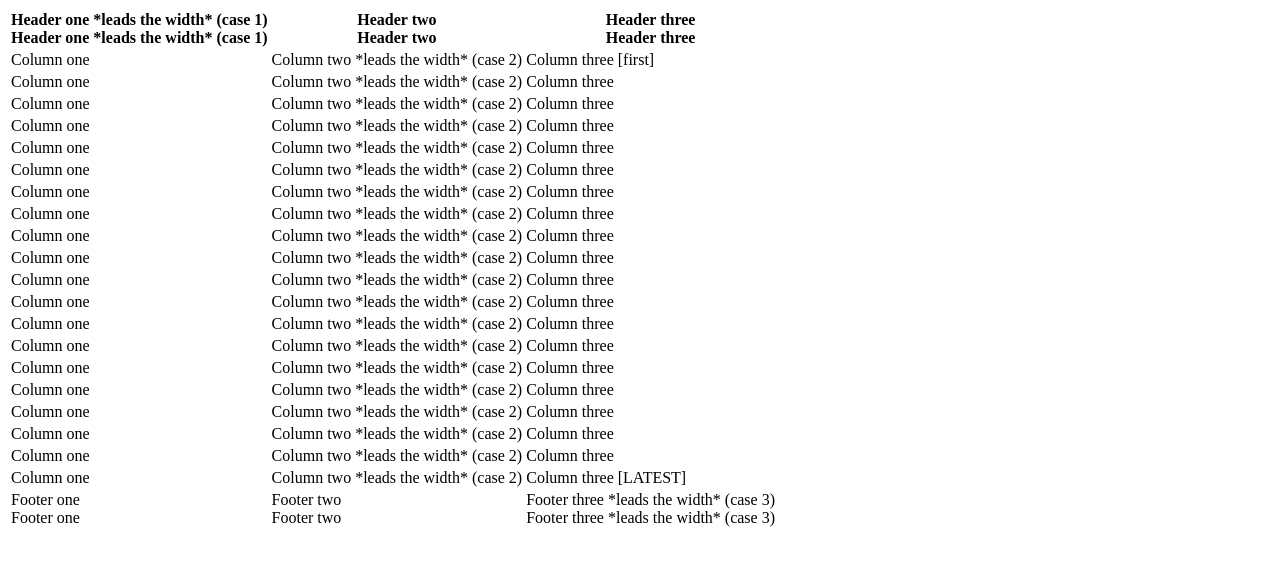
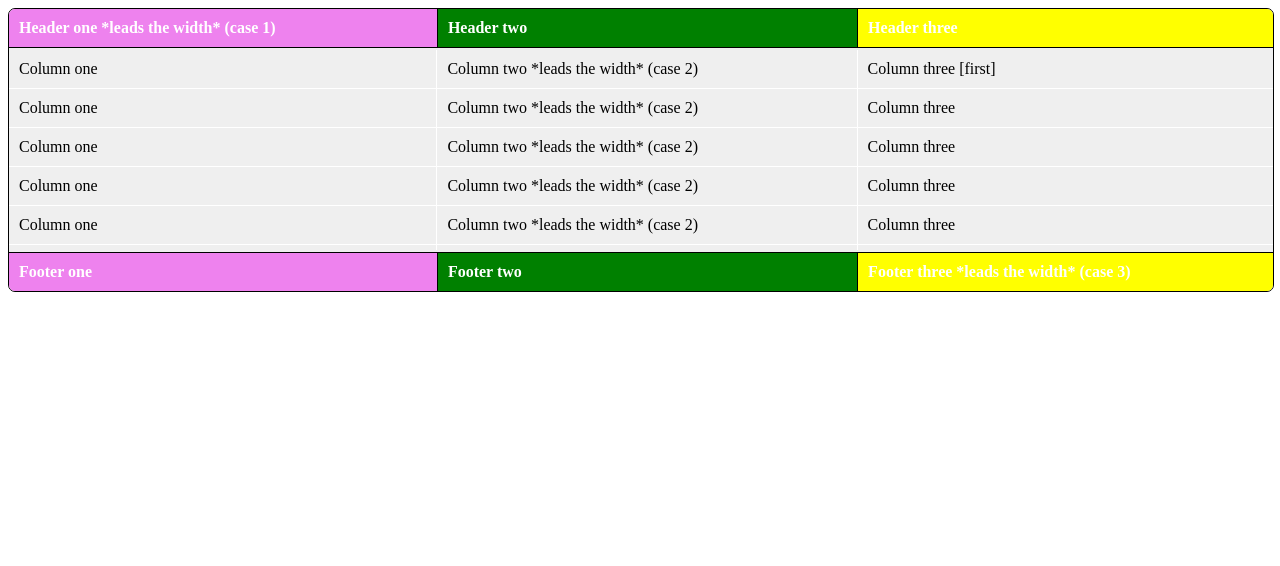
Before and after one commit to mantuonweb/scroll-table, an Angular app: page / in a window 1280 px wide. Shown: the top 566 px of the page. Built offline with nearby package versions, Linux system fonts and the light colour scheme.

Commit message:
1 file modified

```diff
--- a/src/app/app.component.css
+++ b/src/app/app.component.css
@@ -1,3 +1,95 @@
-p {
-  font-family: Lato;
+.wrapper {
+  width: 100%;
+  position: relative;
+  border: 1px solid #000;
+  background: #efefef;
+  overflow: hidden;
+  border-radius: 7px;
 }
+
+
+.container {
+  overflow-y: scroll;
+  height: 200px;
+  border-top: 41px solid transparent;
+  border-bottom: 41px solid transparent;
+}
+
+table {
+  border-spacing: 0;
+  border-collapse: collapse;
+  width: 100%;
+}
+
+td + td {
+  border-left: 1px solid #fff;
+}
+
+td, th {
+  border-bottom: 1px solid #fff;
+  background: #efefef;
+  padding: 10px;
+}
+
+thead tr th,
+tfoot tr td {
+  height: 0;
+  line-height: 0;
+  margin: 0;
+  padding-top: 0;
+  padding-bottom: 0;
+  color: transparent;
+  border: none;
+  white-space: nowrap;
+}
+
+thead tr th div,
+tfoot tr td div {
+  position: absolute;
+  color: #fff;
+  padding: 10px;
+  margin-left: -10px;
+  line-height: normal;
+  width: 100%;
+  z-index: 2;
+  text-align: left;
+  font-weight: bold;
+}
+
+thead tr th div {
+  border-left: 1px solid #000;
+  border-bottom: 1px solid #000;
+}
+
+tfoot tr td div {
+  border-left: 1px solid #000;
+  border-top: 1px solid #000;
+}
+
+tfoot tr td div.c1,
+thead tr th div.c1 {
+  background: violet;
+}
+
+tfoot tr td div.c2,
+thead tr th div.c2 {
+  background: green;
+}
+
+tfoot tr td div.c3,
+thead tr th div.c3 {
+  background: yellow;
+}
+
+thead tr th div {
+  top: 0;
+}
+
+tfoot tr td div {
+  bottom: 0;
+}
+
+thead tr th:first-child div,
+tfoot tr td:first-child div {
+  border-left: none;
+}
```
